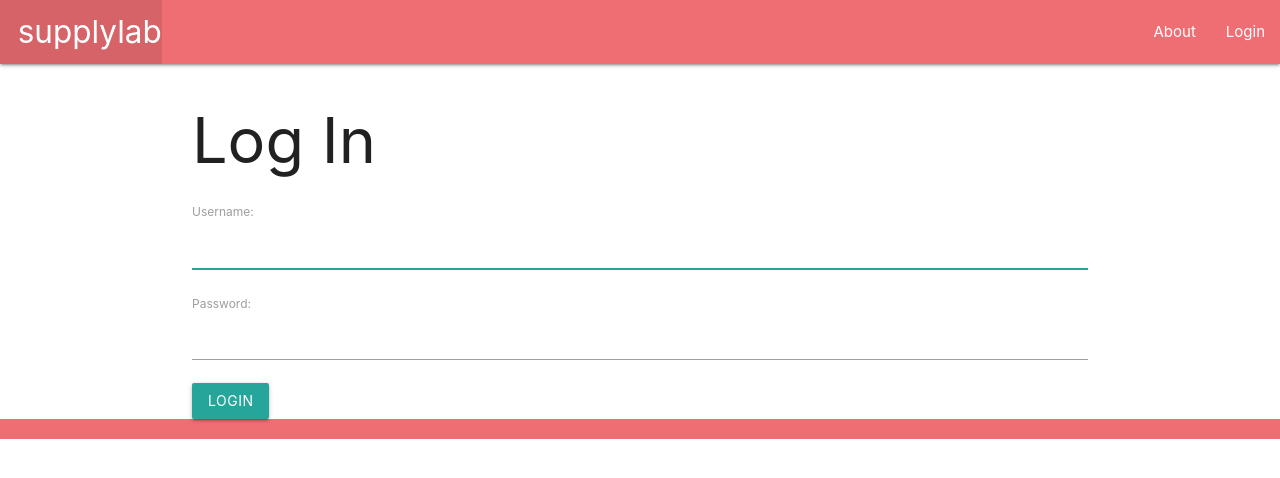
After one commit to kepackard/supplylab, a Django app: page /accounts/login/ in a window 1280 px wide. The commit adds this page. Shown: the top 478 px of the page. Run offline with Django 3.2, Linux system fonts and the light colour scheme.

Commit message:
added login and logout for authentication

```diff
--- a/main_app/templates/base.html
+++ b/main_app/templates/base.html
@@ -15,10 +15,15 @@
         <nav>
             <div class="nav-wrapper">
                 <ul>
-                    <li><a href="{% url 'home' %} " class="left brand-logo">supplylab</a></li>
+                    <li><a href="{% url 'home' %}" class="left brand-logo">&nbsp;&nbsp;supplylab</a></li>
                 </ul>
                 <ul class="right">
                     <li><a href="{% url 'about' %}">About</a></li>
+                    {% if user.is_authenticated %}
+                        <li><a href="{% url 'logout' %}">Logout</a></li>
+                    {% else %}
+                        <li><a href="{% url 'login' %}">Login</a></li>
+                    {% endif %}
                 </ul>
             </div>
         </nav>
--- /dev/null
+++ b/main_app/templates/registration/login.html
@@ -0,0 +1,11 @@
+{% extends 'base.html' %} {% block content %}
+
+<h1>Log In</h1>
+
+<form method="POST" action="{% url 'login' %}">
+    {% csrf_token %} {{ form.as_p }}
+    <input type="submit" class="btn" value="login" />
+    <input type="hidden" name="next" value="{{ next }}" />
+</form>
+
+{% endblock %}
--- a/main_app/urls.py
+++ b/main_app/urls.py
@@ -2,6 +2,18 @@ from django.urls import path
 from . import views
 
 urlpatterns = [
+    # ========== GENERAL Routes ==========
     path('', views.home, name='home'),
-    path('about/', views.about, name='about')
+    path('about/', views.about, name='about'),
+    # ========== AUTHENTICATION Routes ==========
+    path('classroom/', views.classroom_index, name='classroom_index'),
+
+
+    # ========== CLASSROOM Routes ==========
+
+
+    # ========== ITEM Routes ==========
+
+    # ========== WISHLIST Routes ==========
+    # ----- (associating Items to classroom)
 ]
--- a/supplylab/settings.py
+++ b/supplylab/settings.py
@@ -123,6 +123,12 @@ USE_TZ = True
 
 STATIC_URL = '/static/'
 
+# redirect user after successful login
+LOGIN_REDIRECT_URL = '/classroom/'
+# redirect user after successful logout
+LOGOUT_REDIRECT_URL = '/'
+
+
 # Default primary key field type
 # https://docs.djangoproject.com/en/3.2/ref/settings/#default-auto-field
 
--- a/supplylab/urls.py
+++ b/supplylab/urls.py
@@ -19,4 +19,5 @@ from django.urls import path, include
 urlpatterns = [
     path('admin/', admin.site.urls),
     path('', include('main_app.urls')),
+    path('accounts/', include('django.contrib.auth.urls')),
 ]
```
Also changed, not shown: main_app/views.py (+23 -0 lines).
